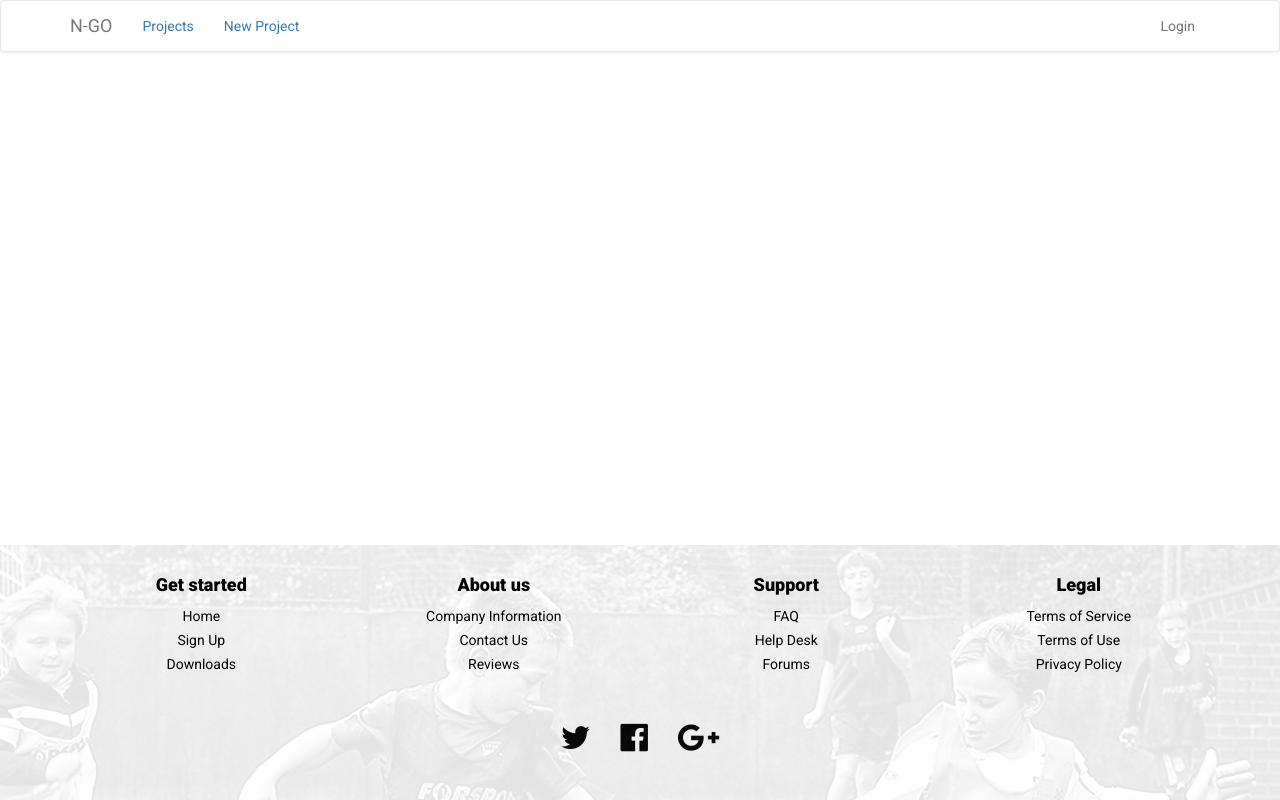
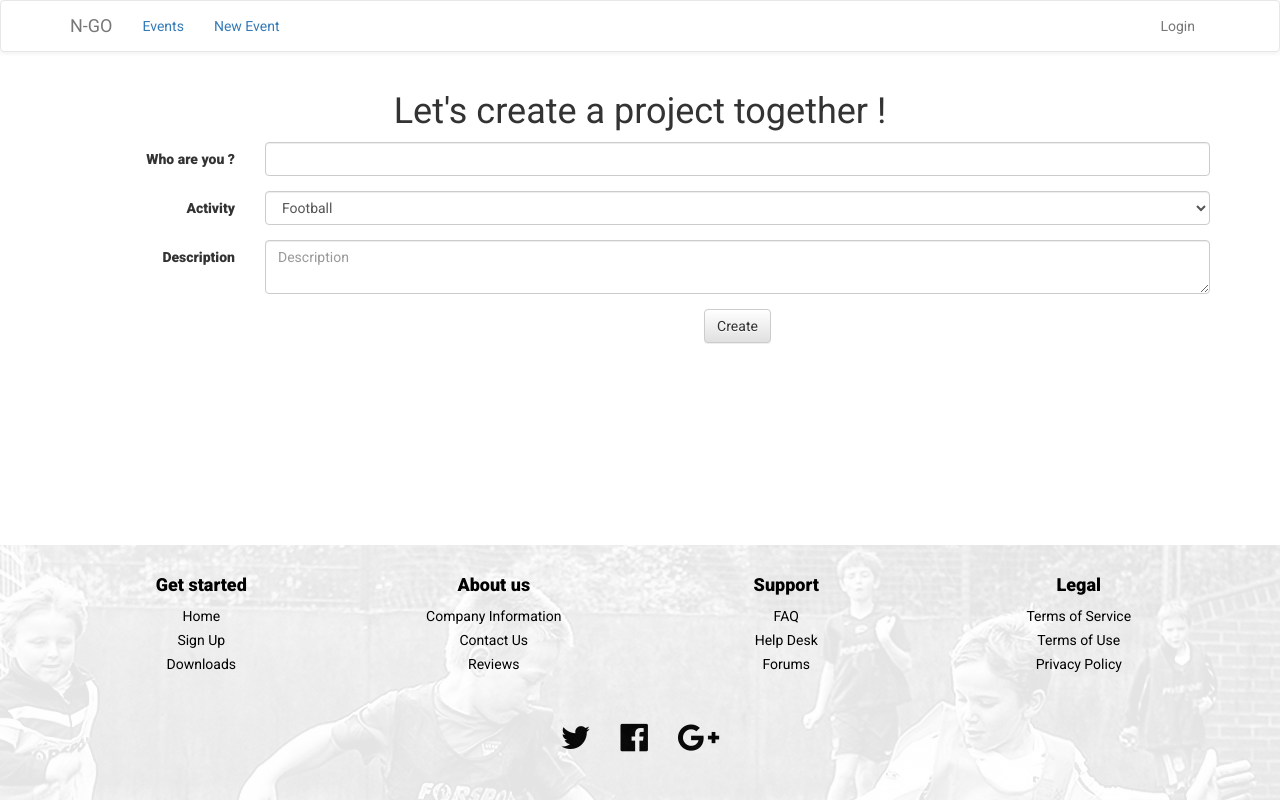
Before and after one commit to bsitruk/ngo, a React (Create React App) app: page /new-event in a window 1280 px wide. Built offline with nearby package versions, Linux system fonts and the light colour scheme.

Commit message:
Refactor

```diff
--- a/db.json
+++ b/db.json
@@ -1,22 +1,40 @@
 {
-  "projects": [
+  "events": [
     {
-      "ngo": "super ngo",
-      "activity": "football",
-      "description": "Hello worlds",
+      "title": "Jaffa Institute’s Approach",
+      "activity": "Volley",
+      "description": "The more, the merrier ! Come with us celebrate July birthdays with a beach volley game ",
       "id": 1
     },
     {
-      "ngo": "hello",
-      "activity": "football",
-      "description": "hello",
+      "title": "Qualita",
+      "activity": "Football",
+      "description": "Who is in for a football match with french kids ? Tips : Winners will have some croissants ! Miam ! ",
       "id": 2
     },
     {
-      "ngo": "ngo2",
+      "title": "ASSAF ",
+      "activity": "Basketball",
+      "description": "Do you want to share some of your time with refugee kids and show them who will be the next Michael Jordan ? ",
+      "id": 3
+    },
+    {
+      "title": "The Lone Soldier Center",
+      "activity": "Volley",
+      "description": "Wanna meet Lone Soldier, say them thank you and share a volleyball game with them ? ",
+      "id": 4
+    },
+    {
+      "title": "Chechniya 100",
+      "activity": "Football",
+      "description": "LGBT israeli community wants to play football, who wanna join ?",
+      "id": 5
+    },
+    {
+      "title": "hello",
       "activity": "football",
-      "description": "I dont know\n",
-      "id": 3
+      "description": "world",
+      "id": 6
     }
   ]
 }
--- a/src/App.js
+++ b/src/App.js
@@ -2,9 +2,9 @@
 import { Navbar, Nav, NavItem } from "react-bootstrap";
 import { BrowserRouter as Router, Route, Link } from "react-router-dom";
 import "./App.css";
-import NewProjectPage from "./NewProjectPage";
-import ProjectListPage from "./ProjectListPage";
-import About from "./about/about";
+import NewEventPage from "./Pages/NewEventPage";
+import EventListPage from "./Pages/EventListPage";
+import HomePage from "./Pages/HomePage";
 
 
 class App extends Component {
@@ -23,10 +23,10 @@
               <Navbar.Collapse>
                 <Nav>
                   <NavItem>
-                    <Link to="/projects">Projects</Link>
+                    <Link to="/events">Events</Link>
                   </NavItem>
                   <NavItem eventKey={2}>
-                    <Link to="/new-project">New Project</Link>
+                    <Link to="/new-event">New Event</Link>
                   </NavItem>
                 </Nav>
                 <Nav pullRight>
@@ -37,9 +37,9 @@
           </header>
 
           <main className="App__main">
-            <Route exact path="/" component={About}/>
-            <Route path="/projects" component={ProjectListPage}/>
-            <Route path="/new-project" component={NewProjectPage}/>
+            <Route exact path="/" component={HomePage}/>
+            <Route path="/events" component={EventListPage}/>
+            <Route path="/new-event" component={NewEventPage}/>
           </main>
 
           <footer id="myFooter" className="footer">
--- a/src/Project/Project.js
+++ b/src/Events/Event.js
@@ -1,8 +1,8 @@
 import React, { Component } from "react";
-import "./Project.css";
+import "./Event.css";
 import Mybutton from "../Component/button";
 
-class Project extends Component {
+class Event extends Component {
   constructor(props) {
     super(props);
   }
@@ -19,9 +19,8 @@
           </a>
           <div className="card-content">
             <h4 className="card-title">{this.props.title}</h4>
-            <p className="goal">{this.props.goal}</p>
+            <p className="goal">{this.props.description}</p>
             <p className="activity">{this.props.activity}</p>
-            <p className="participant">{this.props.participant}</p>
           </div>
           <Mybutton classes="cardBtn btn btn-default btn-lg" text="JOIN" />
         </div>
@@ -30,4 +29,4 @@
   }
 }
 
-export default Project;
+export default Event;
--- /dev/null
+++ b/src/Events/EventList.js
@@ -0,0 +1,39 @@
+import React, { Component } from "react";
+import { Grid, Row, Col } from "react-bootstrap";
+import Event from "./Event";
+import axios from 'axios'
+
+class EventList extends Component {
+
+  state = {
+    events: []
+  }
+
+  componentDidMount() {
+    const url = 'http://localhost:3001/events'
+    axios.get(url).then(events => {
+      this.setState({
+        events: events.data
+      })
+    })
+  }
+
+  render() {
+    if (!this.state.events.length) {
+      return <p>Loading...</p>
+    }
+    return (
+      <Grid>
+        <Row className="show-grid">
+          {this.state.events.map(event => (
+            <Col xs={12} md={4} key={event.id}>
+              <Event {...event} />
+            </Col>
+          ))}
+        </Row>
+      </Grid>
+    );
+  }
+}
+
+export default EventList;
--- /dev/null
+++ b/src/Pages/EventListPage.js
@@ -0,0 +1,15 @@
+import React, { Component } from 'react';
+import EventList from '../Events/EventList';
+
+class EventListPage extends Component {
+  render() {
+    return (
+      <div>
+        <h1>Events in Progress </h1>
+        <EventList></EventList>
+      </div>
+    );
+  }
+}
+
+export default EventListPage;
--- a/src/about/about.js
+++ b/src/Pages/HomePage.js
@@ -1,7 +1,7 @@
 import React, { Component } from "react";
-import "./about.css";
+import "./HomePage.css";
 
-class About extends Component {
+class HomePage extends Component {
     constructor(props) {
         super(props);
     }
@@ -44,4 +44,4 @@
     }
 }
 
-export default About;
+export default HomePage;
--- a/src/NewProjectPage.js
+++ b/src/Pages/NewEventPage.js
@@ -11,10 +11,10 @@
 import { Redirect } from "react-router-dom";
 import axios from "axios";
 
-class NewProjectPage extends Component {
+class NewEventPage extends Component {
   state = {
-    toProjects: false,
-    ngo: '',
+    toEvents: false,
+    title: '',
     activity: 'football',
     description: ''
   }
@@ -28,18 +28,18 @@
 
   handleSubmit = (event) => {
     event.preventDefault()
-    const url = 'http://localhost:3001/projects'
-    const { ngo, activity, description } = this.state
-    axios.post(url, {ngo, activity, description}).then(() =>{
+    const url = 'http://localhost:3001/events'
+    const { title, activity, description } = this.state
+    axios.post(url, {title, activity, description}).then(() =>{
       this.setState({
-        toProjects: true
+        toEvents: true
       })
     })
   }
 
   render() {
-    if (this.state.toProjects) {
-      return <Redirect to="/projects"></Redirect>
+    if (this.state.toEvents) {
+      return <Redirect to="/events"></Redirect>
     }
     return (
       <Grid>
@@ -50,7 +50,7 @@
               Who are you ?
             </Col>
             <Col sm={10}>
-              <FormControl type="text" name='ngo' value={this.state.ngo} onChange={this.handleChange} />
+              <FormControl type="text" name='title' value={this.state.title} onChange={this.handleChange} />
             </Col>
           </FormGroup>
 
@@ -92,4 +92,4 @@
   }
 }
 
-export default NewProjectPage;
+export default NewEventPage;
--- a/src/ProjectList.js
+++ /dev/null
@@ -1,60 +0,0 @@
-import React, { Component } from "react";
-import { Grid, Row, Col } from "react-bootstrap";
-import Project from "./Project/Project";
-
-let projects = [
-  {
-    title: "my project",
-    goal: "description",
-    activity: "activity",
-    participant:"participant"
-  },
-  {
-    title: "my project",
-    goal: "description",
-    activity: "activity",
-    participant:"participant"
-  },
-  {
-    title: "my project",
-    goal: "description",
-    activity: "activity",
-    participant:"participant"
-  },
-  {
-    title: "my project",
-    goal: "description",
-    activity: "activity",
-    participant:"participant"
-  },
-  {
-    title: "my project",
-    goal: "description",
-    activity: "activity",
-    participant:"participant"
-  },
-  {
-    title: "my project",
-    goal: "description",
-    activity: "activity",
-    participant:"participant"
-  }
-];
-
-class ProjectList extends Component {
-  render() {
-    return (
-      <Grid>
-        <Row className="show-grid">
-          {projects.map(project => (
-            <Col xs={12} md={4}>
-              <Project {...project} />
-            </Col>
-          ))}
-        </Row>
-      </Grid>
-    );
-  }
-}
-
-export default ProjectList;
--- a/src/ProjectListPage.js
+++ /dev/null
@@ -1,15 +0,0 @@
-import React, { Component } from 'react';
-import ProjectList from './ProjectList';
-
-class ProjectListPage extends Component {
-  render() {
-    return (
-      <div>
-        <h1>Project in Progress </h1>
-        <ProjectList></ProjectList>
-      </div>
-    );
-  }
-}
-
-export default ProjectListPage;
```
Also changed, not shown: src/Events/Event.css (renamed from src/Project/Project.css), src/Pages/HomePage.css (renamed from src/about/about.css).
